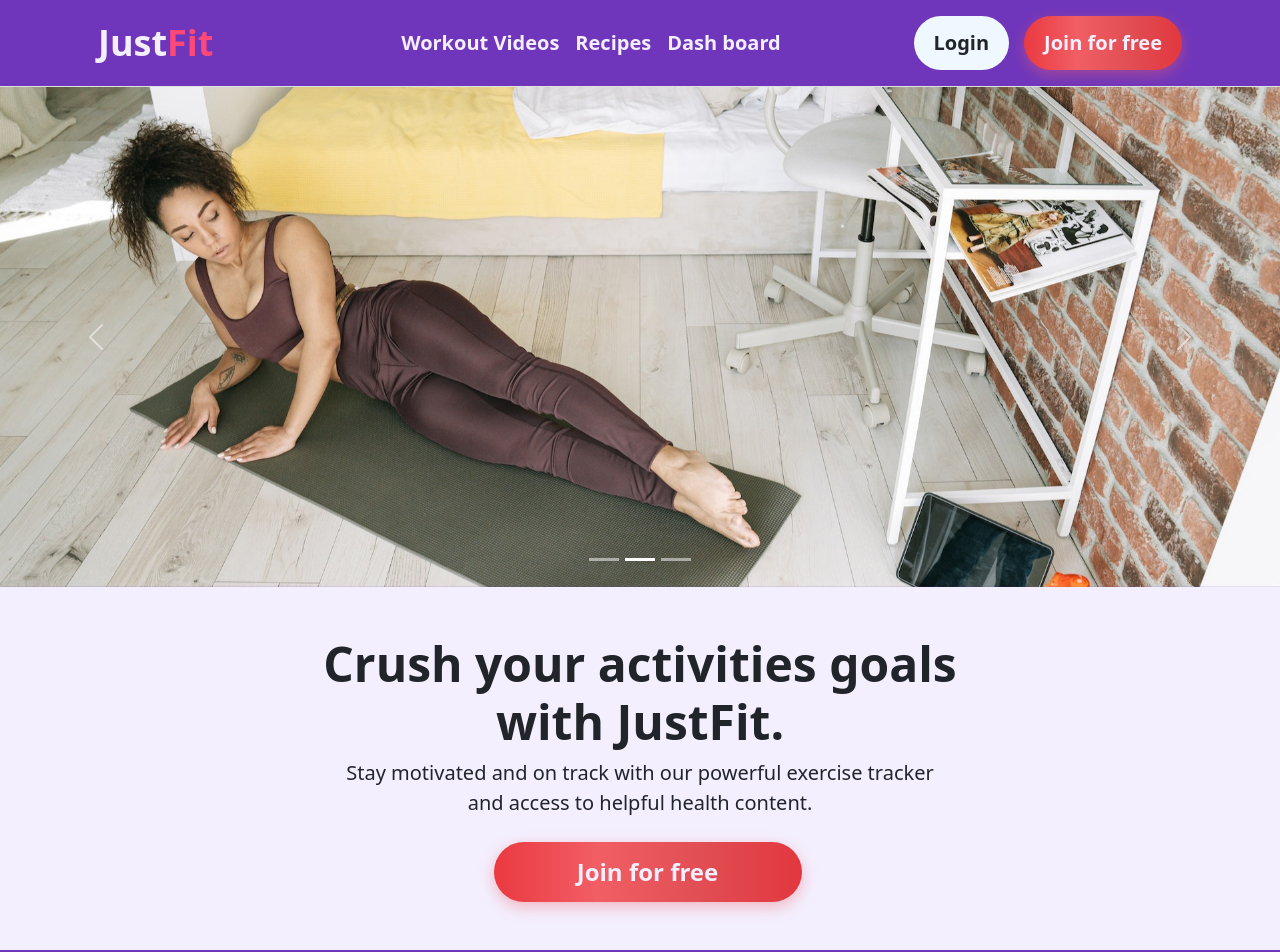
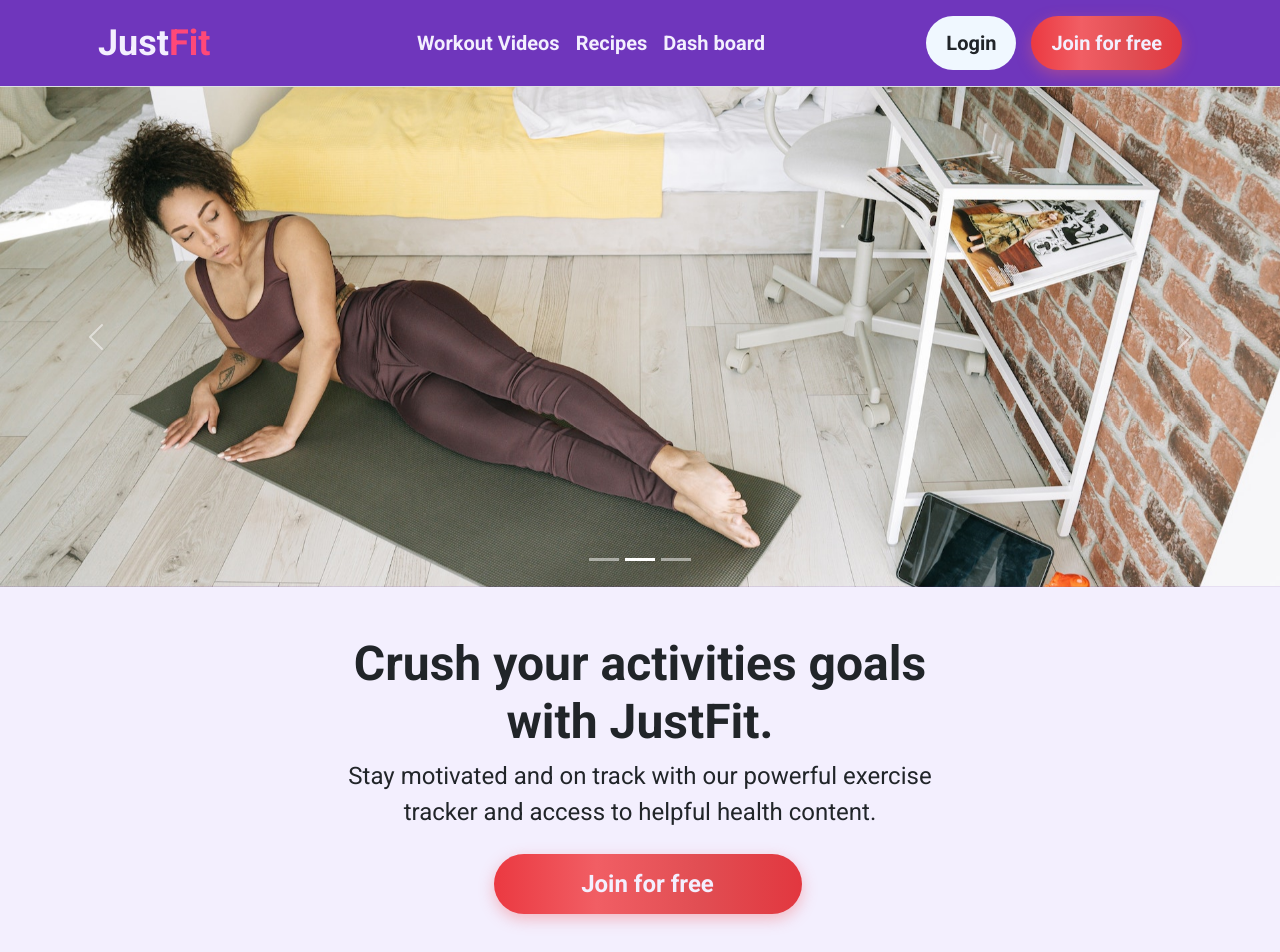
Before and after one commit to eakkarunpoom/JustFit-D2, a React (Vite) app: page / in a window 1280 px wide. Shown: the top 952 px of the page. Built offline with nearby package versions, Linux system fonts and the light colour scheme.

Commit message:
font fontsize in landingpage

```diff
--- a/index.html
+++ b/index.html
@@ -3,6 +3,12 @@
   <head>
     <meta charset="UTF-8" />
     <link rel="icon" type="image/svg+xml" href="/vite.svg" />
+    <link rel="preconnect" href="https://fonts.googleapis.com" />
+    <link rel="preconnect" href="https://fonts.gstatic.com" crossorigin />
+    <link
+      href="https://fonts.googleapis.com/css2?family=Roboto:wght@300;400;500;700&display=swap"
+      rel="stylesheet"
+    />
     <meta name="viewport" content="width=device-width, initial-scale=1.0" />
     <title>Vite + React</title>
   </head>
--- a/src/App.css
+++ b/src/App.css
@@ -2,6 +2,11 @@
   margin: 0;
   padding: 0;
   box-sizing: border-box;
+}
+
+p.lead {
+  font-size: 1.5rem;
+  font-weight: 400;
 }
 
 .container {
--- a/src/index.css
+++ b/src/index.css
@@ -5,10 +5,8 @@
   --light: #f3effe;
 }
 
-@import url("https://fonts.googleapis.com/css2?family=Roboto:wght@400;500;700&display=swap");
-
 body {
-  font-family: "Roboto", sans-serif;
+  font-family: "Roboto", sans-serif !important;
   font-size: 16px;
   position: relative;
   min-height: 100vh;
```
